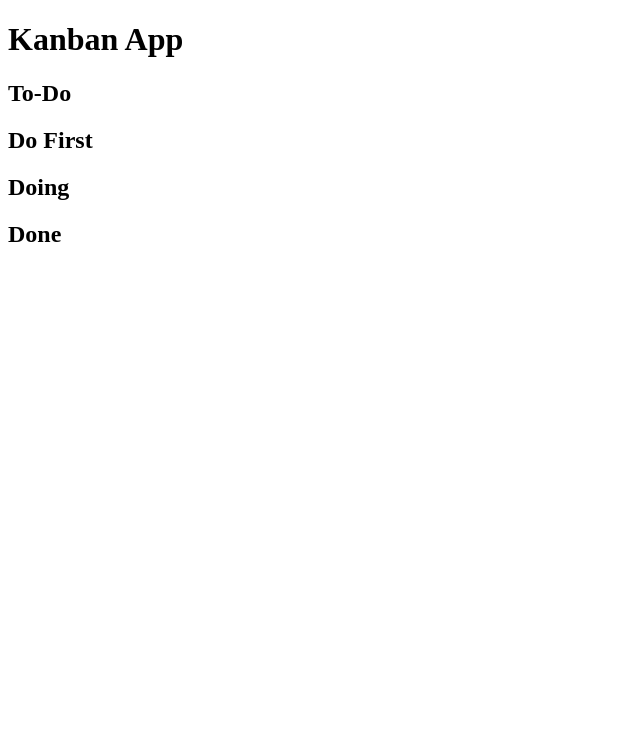
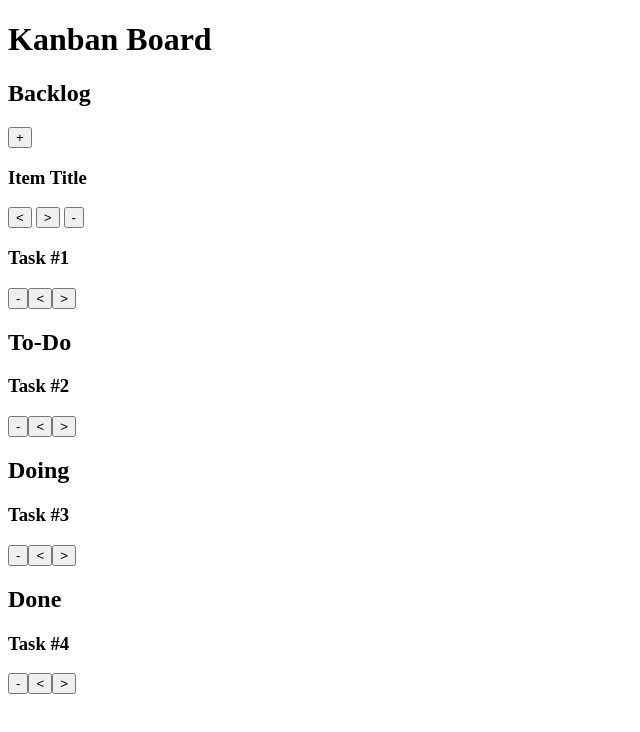
Before and after one commit to siinch/logbog-skabelon, a website: page projects/webapp/index.html in a window 1280 px wide. Shown: the whole page, without its empty margins (0-640 px from the left). Drawn offline with Linux system fonts and the light colour scheme.

Commit message:
populate task lists and add remove button

```diff
--- a/projects/webapp/index.html
+++ b/projects/webapp/index.html
@@ -1,25 +1,36 @@
 <!DOCTYPE html>
 <html>
     <head>
-        <title>Kanban App</title>
+        <title>Kanban Board</title>
     </head>
     <body>
         <header>
-            <h1>Kanban App</h1>
+            <h1>Kanban Board</h1>
         </header>
-        <article>
+        <section id="tasks">
+            <article id="backlog">
+                <h2>Backlog</h2>
+                <button>+</button>
+                <div class="task">
+                    <h3>Item Title</h3>
+                    <button>&lt</button>
+                    <button>&gt</button>
+                    <button>-</button>
+                </div>
+            </article>
+            <article id="to-do">
                 <h2>To-Do</h2>
             </article>
-        <article>
-            <h2>Do First</h2>
-        </article>
-        <article>
+            <article id="doing">
                 <h2>Doing</h2>
             </article>
-        <article>
+            <article id="done">
                 <h2>Done</h2>
             </article>
+        </section>
         <footer>
         </footer>
+
+        <script src="script.js"></script>
     </body>
 </html>
--- /dev/null
+++ b/projects/webapp/script.js
@@ -0,0 +1,45 @@
+let tasks = [
+    {title: "Task #1", status: "backlog"},
+    {title: "Task #2", status: "to-do"},
+    {title: "Task #3", status: "doing"},
+    {title: "Task #4", status: "done"}
+];
+for (let task of tasks) {
+
+    // find the appropriate task list
+    let parent = document.getElementById(task.status);
+
+    // create task component
+    let taskComponent = document.createElement("div");
+
+    // add title
+    let title = document.createElement("h3");
+    title.innerHTML = task.title;
+    taskComponent.appendChild(title);
+
+    // add remove button
+    let remove = document.createElement("button");
+    remove.innerHTML = "-";
+    remove.onclick = function () {removeTaskComponent(parent, taskComponent)};
+    taskComponent.appendChild(remove);
+
+    // add shiftLeft button
+    let shiftLeft = document.createElement("button");
+    shiftLeft.innerHTML = "&lt";
+    taskComponent.appendChild(shiftLeft);
+
+    // add shiftLeft button
+    let shiftRight = document.createElement("button");
+    shiftRight.innerHTML = "&gt";
+    taskComponent.appendChild(shiftRight);
+
+    // append task component
+    parent.appendChild(taskComponent);
+}
+
+
+function removeTaskComponent(parent, taskComponent) {
+    if(confirm("Are you sure you wish to remove this task?"))
+        parent.removeChild(taskComponent);
+
+}
```
Lines whose indentation alone changed are shown as unchanged.
